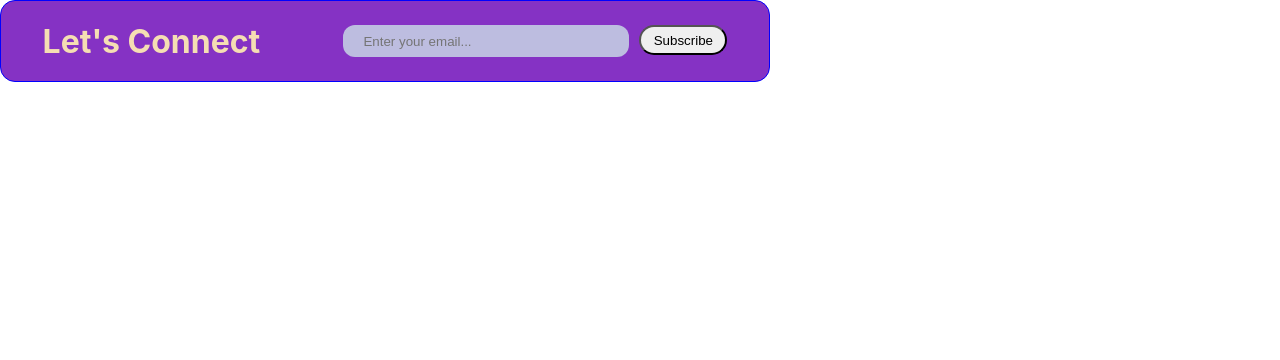
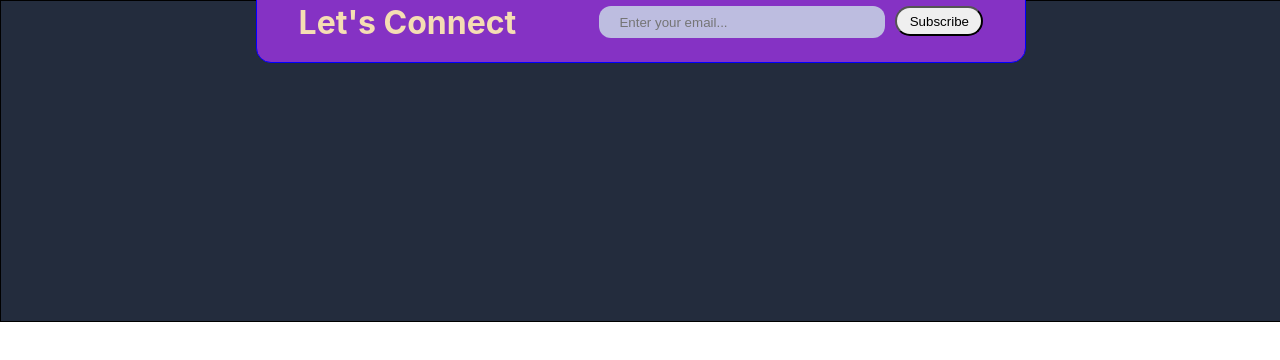
Before and after one commit to kunalborkar2001/kunalborkar2001-LetzStepIn-Assessment, a React (Create React App) app in the folder frontend/: page / in a window 1280 px wide. Shown: the top 360 px of the page. Built offline with nearby package versions, Linux system fonts and the light colour scheme.

Commit message:
Added footer component -incomplete

```diff
--- a/frontend/src/App.js
+++ b/frontend/src/App.js
@@ -1,11 +1,10 @@
-import logo from './logo.svg';
 import './App.css';
-import SubscribeBox from './Components/SubscribeBox/SubscribeBox';
+import Footer from './Components/Footer/Footer';
 
 function App() {
   return (
-    <div>
-      <SubscribeBox />
+    <div className='app'>
+      <Footer />
     </div>
   );
 }
--- /dev/null
+++ b/frontend/src/Components/Footer/Footer.css
@@ -0,0 +1,10 @@
+.footer {
+    border: 1px solid black;
+    width: 100vw;
+    height: 40vh;
+    background: #232c3d;
+    position: relative;
+    display: flex;
+    align-items: center;
+    flex-direction: column;
+}
--- /dev/null
+++ b/frontend/src/Components/Footer/Footer.jsx
@@ -0,0 +1,15 @@
+import SubscribeBox from "../SubscribeBox/SubscribeBox"
+import "./Footer.css"
+
+const Footer = () => {
+  return (
+    <div className="footer">
+        <SubscribeBox />
+        <div>
+
+        </div>
+    </div>
+  )
+}
+
+export default Footer
--- a/frontend/src/Components/SubscribeBox/SubscribeBox.css
+++ b/frontend/src/Components/SubscribeBox/SubscribeBox.css
@@ -7,6 +7,8 @@
     align-items: center;
     border-radius: 15px;
     background: #8532c4;
+    position: relative;
+    top: -20px;
 }
 .SubscribeBox  h3 {
     color: wheat;
```
Also changed, not shown: frontend/src/Components/Pages/Home/Home.css (added), frontend/src/Components/Pages/Home/Home.jsx (added).
